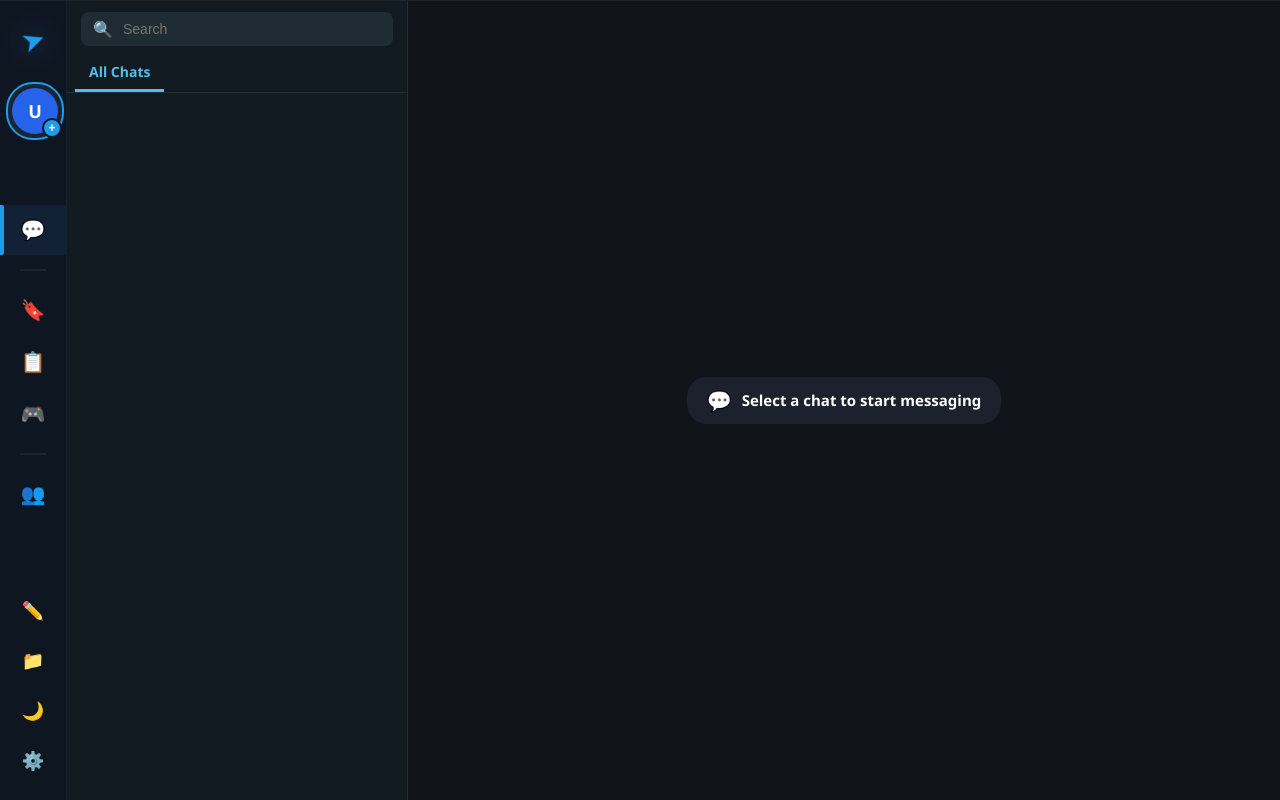
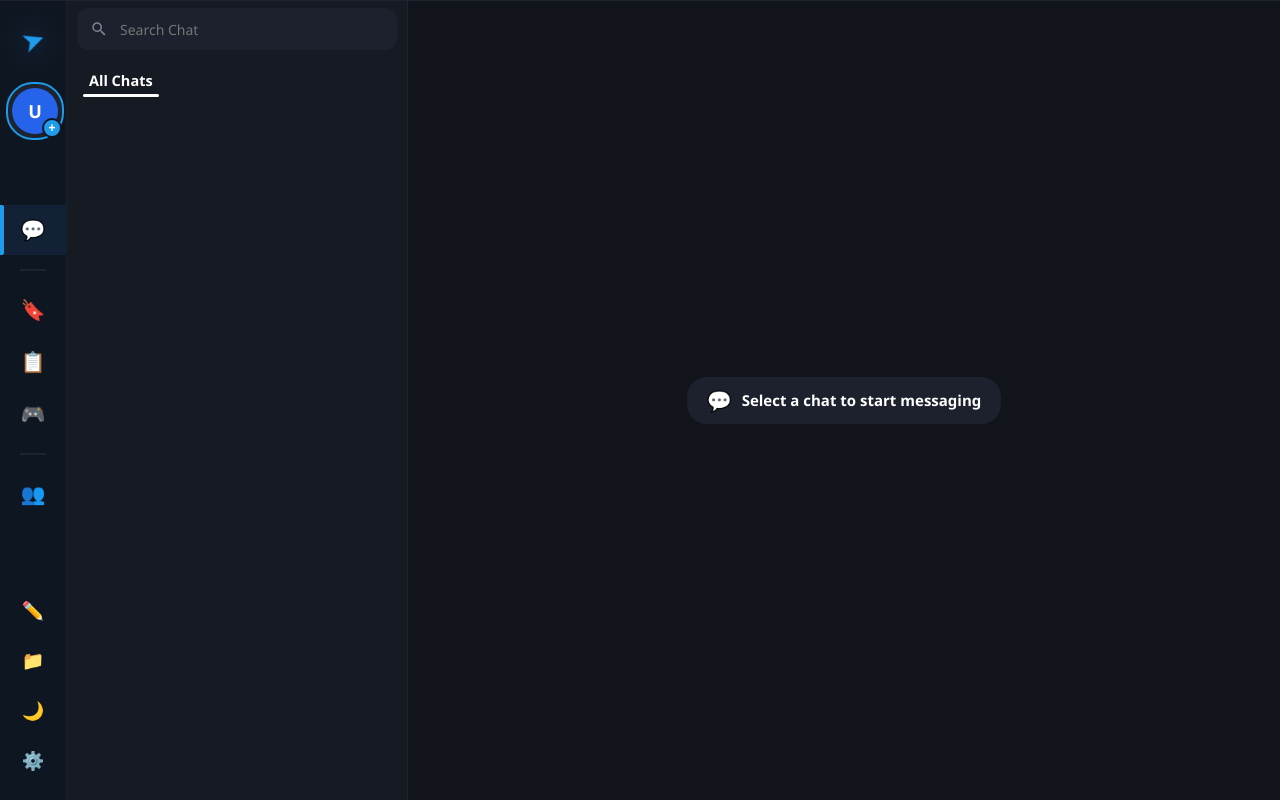
Before and after one commit to madmaks00/messenger-react, a React (Vite) app: page / in a window 1280 px wide. Built offline with nearby package versions, Linux system fonts and the light colour scheme.

Commit message:
Style C# WPF

```diff
--- a/src/components/sidebar/SidebarChatsView.tsx
+++ b/src/components/sidebar/SidebarChatsView.tsx
@@ -8,19 +8,61 @@ import { chatService } from '../../services/chat.service';
 
 const ITEM_HEIGHT = 68;
 
+// Векторные Material Design иконки сайдбара
+const SidebarIcons = {
+  Magnify: () => (
+    <svg width="18" height="18" viewBox="0 0 24 24" fill="currentColor">
+      <path d="M9.5 3A6.5 6.5 0 0 1 16 9.5c0 1.61-.59 3.09-1.56 4.23l.27.27h.79l5 5l-1.5 1.5l-5-5v-.79l-.27-.27A6.516 6.516 0 0 1 9.5 16A6.5 6.5 0 0 1 3 9.5A6.5 6.5 0 0 1 9.5 3m0 2C7 5 5 7 5 9.5S7 14 9.5 14S14 12 14 9.5S12 5 9.5 5z" />
+    </svg>
+  ),
+  Pin: () => (
+    <svg width="14" height="14" viewBox="0 0 24 24" fill="currentColor" style={{ transform: 'rotate(45deg)' }}>
+      <path d="M16 12V4h1V2H7v2h1v8l-2 2v2h5.2v6h1.6v-6H18v-2l-2-2z" />
+    </svg>
+  ),
+  BellOff: () => (
+    <svg width="14" height="14" viewBox="0 0 24 24" fill="currentColor">
+      <path d="M20.84 22.73L19.11 21H18c-.55 0-1-.45-1-1v-.89L13.89 15.9c-.3.06-.6.1-.89.1c-2.76 0-5-2.24-5-5c0-.29.04-.59.1-.89L4.27 6.27L2 8.54l1.43 1.43C3.16 10.74 3 11.83 3 13v4l-2 2v1h15.73l2.84 2.84l1.27-1.11M12 22a2 2 0 0 0 2-2h-4a2 2 0 0 0 2 2M10.88 4.22c.36-.14.74-.22 1.12-.22c2.76 0 5 2.24 5 5v4.18l2 2V9a7 7 0 0 0-5.83-6.9v-.6a1.17 1.17 0 0 0-2.34 0v.6c-.66.11-1.3.33-1.89.65l1.94 1.47z" />
+    </svg>
+  ),
+  Lock: () => (
+    <svg width="15" height="15" viewBox="0 0 24 24" fill="currentColor">
+      <path d="M12 17a2 2 0 0 0 2-2a2 2 0 0 0-2-2a2 2 0 0 0-2 2a2 2 0 0 0 2 2m6-9a2 2 0 0 1 2 2v10a2 2 0 0 1-2 2H6a2 2 0 0 1-2-2V10a2 2 0 0 1 2-2h1V6a5 5 0 0 1 5-5a5 5 0 0 1 5 5v2h1m-6-5a3 3 0 0 0-3 3v2h6V6a3 3 0 0 0-3-3z" />
+    </svg>
+  ),
+  GroupBadge: () => (
+    <svg width="12" height="12" viewBox="0 0 24 24" fill="currentColor">
+      <path d="M16 17v2H2v-2s0-4 7-4s7 4 7 4m-3.5-9.5A3.5 3.5 0 1 0 9 11a3.5 3.5 0 0 0 3.5-3.5m3.44 1.3a5.53 5.53 0 0 1 0 7.4A7.47 7.47 0 0 1 22 17v2h-4v-2c0-.77-.16-1.5-.44-2.17A5.5 5.5 0 0 0 16 11.5a5.7 5.7 0 0 0-.06-2.7z" />
+    </svg>
+  ),
+  Broom: () => (
+    <svg width="18" height="18" viewBox="0 0 24 24" fill="currentColor">
+      <path d="M19.36 2.72l1.42 1.42l-5.68 5.68l-.71-.71l-1.42 1.42l2.83 2.83l-1.42 1.42l-.71-.71l-2.12 2.12c-.2.2-.45.33-.73.38L4.3 18.05c-.6.1-1.18-.3-1.28-.9c-.03-.18 0-.36.08-.52l1.47-6.54c.05-.28.18-.53.38-.73l7.78-7.78l1.41 1.42l-.7.71l1.41 1.41l.71-.71l4.11-2.69z" />
+    </svg>
+  ),
+  Delete: () => (
+    <svg width="18" height="18" viewBox="0 0 24 24" fill="currentColor">
+      <path d="M19 4h-3.5l-1-1h-5l-1 1H5v2h14M6 19a2 2 0 0 0 2 2h8a2 2 0 0 0 2-2V7H6v12z" />
+    </svg>
+  ),
+};
+
+// Палитра аватаров точно из конвертера WPF
+const AVATAR_COLORS = ['#E17076', '#7BC862', '#65AADD', '#A695E7', '#EE7AE9', '#6EC9CB', '#FAA774'];
+const getAvatarColor = (id: number = 0) => AVATAR_COLORS[Math.abs(id) % AVATAR_COLORS.length];
+
 export const SidebarChatsView: React.FC = () => {
-  const { allChats, openChat, togglePinChat, toggleMuteChat, deleteChat, clearChatHistory } = useSidebarChatsStore();
+  const { allChats, openChat, togglePinChat, toggleMuteChat, deleteChat, clearChatHistory, selectedChatUser } = useSidebarChatsStore();
   const { chatFolders, selectedFolderId, selectFolder, reorderFolders } = useChatFolderStore();
-  const { selectChatUser } = useChatStore();
 
   const [searchQuery, setSearchQuery] = useState('');
+  const [hoveredChatId, setHoveredChatId] = useState<number | null>(null);
   const [draggedFolderIndex, setDraggedFolderIndex] = useState<number | null>(null);
   const [contextMenu, setContextMenu] = useState<{ x: number; y: number; chat: IChatListItem } | null>(null);
 
   const containerRef = useRef<HTMLDivElement>(null);
   const [scrollTop, setScrollTop] = useState(0);
 
-  // 1. Фильтрация чатов по выбранной папке и поисковому запросу
   const filteredChats = useMemo(() => {
     let result = allChats;
 
@@ -45,16 +87,14 @@ export const SidebarChatsView: React.FC = () => {
     return result;
   }, [allChats, selectedFolderId, searchQuery, chatFolders]);
 
-  // 2. Виртуализация списка чатов (68px на строку)
   const totalHeight = filteredChats.length * ITEM_HEIGHT;
-  const viewportHeight = 600; // средний viewport
+  const viewportHeight = 600;
   const firstIndex = Math.max(0, Math.floor(scrollTop / ITEM_HEIGHT) - 2);
   const lastIndex = Math.min(filteredChats.length - 1, Math.ceil((scrollTop + viewportHeight) / ITEM_HEIGHT) + 2);
   const visibleChats = filteredChats.slice(firstIndex, lastIndex + 1);
 
-  // 3. Drag and Drop для вкладок папок
   const handleDragStart = (index: number) => {
-    if (index === 0) return; // Системную папку "All Chats" двигать нельзя
+    if (index === 0) return;
     setDraggedFolderIndex(index);
   };
 
@@ -71,23 +111,62 @@ export const SidebarChatsView: React.FC = () => {
   };
 
   return (
-    <div style={{ width: 340, height: '100%', background: '#111B21', borderRight: '1px solid #222E35', display: 'flex', flexDirection: 'column' }}>
-      {/* СТРОКА ПОИСКА */}
-      <div style={{ padding: '12px 14px 8px 14px' }}>
-        <div style={{ background: '#202C33', borderRadius: 8, display: 'flex', alignItems: 'center', padding: '6px 12px' }}>
-          <span style={{ marginRight: 8, color: '#8696A0' }}>🔍</span>
+    <div
+      style={{
+        width: 340,
+        height: '100%',
+        backgroundColor: '#161A23', // BgList
+        display: 'flex',
+        flexDirection: 'column',
+        position: 'relative',
+        userSelect: 'none',
+      }}
+    >
+      {/* 1. ПОЛЕ ПОИСКА (SidebarSearchInputBorderStyle: Height=40, Radius=12, Bg=#1C212D) */}
+      <div style={{ padding: '8px 10px 4px 10px' }}>
+        <div
+          style={{
+            height: 40,
+            backgroundColor: '#1C212D',
+            borderRadius: 12,
+            display: 'flex',
+            alignItems: 'center',
+            padding: '0 12px',
+            border: '1.2px solid transparent',
+          }}
+        >
+          <span style={{ color: '#7D8494', display: 'flex', alignItems: 'center', marginRight: 10 }}>
+            <SidebarIcons.Magnify />
+          </span>
           <input
             type="text"
-            placeholder="Search"
+            placeholder="Search Chat"
             value={searchQuery}
             onChange={(e) => setSearchQuery(e.target.value)}
-            style={{ background: 'transparent', border: 'none', outline: 'none', color: '#E9EDEF', fontSize: 14, width: '100%' }}
+            style={{
+              background: 'transparent',
+              border: 'none',
+              outline: 'none',
+              color: '#FFFFFF',
+              fontSize: 14,
+              width: '100%',
+              fontFamily: 'Segoe UI, sans-serif',
+            }}
           />
         </div>
       </div>
 
-      {/* ВКЛАДКИ ПАПОК ЧАТОВ */}
-      <div style={{ display: 'flex', overflowX: 'auto', borderBottom: '1px solid #222E35', padding: '0 8px' }}>
+      {/* 2. ВКЛАДКИ ПАПОК (FolderTabStyle: Height=35, 14.5px SemiBold, без нижних границ) */}
+      <div
+        style={{
+          display: 'flex',
+          overflowX: 'auto',
+          padding: '0 10px',
+          height: 45,
+          alignItems: 'center',
+          scrollbarWidth: 'none',
+        }}
+      >
         {chatFolders.map((folder: IChatFolder, idx: number) => {
           const isSelected = selectedFolderId === folder.id;
           return (
@@ -98,23 +177,39 @@ export const SidebarChatsView: React.FC = () => {
               onDragOver={(e) => handleDragOver(e, idx)}
               onClick={() => selectFolder(folder.id)}
               style={{
-                padding: '8px 14px',
-                fontSize: 14,
+                position: 'relative',
+                height: 35,
+                padding: '6px 12px 0 12px',
+                fontSize: 14.5,
                 fontWeight: 600,
-                color: isSelected ? '#53BDEB' : '#8696A0',
-                borderBottom: isSelected ? '3px solid #53BDEB' : '3px solid transparent',
+                color: isSelected ? '#FFFFFF' : '#7D8494',
                 cursor: 'pointer',
                 whiteSpace: 'nowrap',
-                userSelect: 'none',
+                display: 'flex',
+                alignItems: 'center',
+                justifyContent: 'center',
               }}
             >
-              {folder.name}
+              <span>{folder.name}</span>
+              {isSelected && (
+                <div
+                  style={{
+                    position: 'absolute',
+                    bottom: 0,
+                    left: 6,
+                    right: 6,
+                    height: 3,
+                    borderRadius: 1.5,
+                    backgroundColor: folder.color || '#FFFFFF',
+                  }}
+                />
+              )}
             </div>
           );
         })}
       </div>
 
-      {/* ВИРТУАЛИЗИРОВАННЫЙ СПИСОК ЧАТОВ */}
+      {/* 3. СПИСОК ЧАТОВ (ChatListItemStyle: Height=68, CornerRadius=12, Margin 8px) */}
       <div
         ref={containerRef}
         onScroll={(e) => setScrollTop(e.currentTarget.scrollTop)}
@@ -124,6 +219,9 @@ export const SidebarChatsView: React.FC = () => {
           {visibleChats.map((chat, idx) => {
             const actualIndex = firstIndex + idx;
             const topOffset = actualIndex * ITEM_HEIGHT;
+            const isSelected = selectedChatUser?.id === (chat.isGroup ? chat.groupId : chat.userId);
+            const isHovered = hoveredChatId === (chat.id || actualIndex);
+
             const [preview] = MessagePreviewHelper.formatPreview(
               chat.lastMessage,
               chat.lastMessageType,
@@ -137,57 +235,152 @@ export const SidebarChatsView: React.FC = () => {
                 key={chat.id || actualIndex}
                 onClick={() => openChat(chat)}
                 onContextMenu={(e) => handleContextMenu(e, chat)}
+                onMouseEnter={() => setHoveredChatId(chat.id || actualIndex)}
+                onMouseLeave={() => setHoveredChatId(null)}
                 style={{
                   position: 'absolute',
                   top: `${topOffset}px`,
-                  left: 0,
-                  right: 0,
+                  left: 8,
+                  right: 8,
                   height: `${ITEM_HEIGHT}px`,
                   display: 'flex',
                   alignItems: 'center',
-                  padding: '0 12px',
+                  padding: '0 15px',
+                  borderRadius: 12,
                   cursor: 'pointer',
-                  borderBottom: '1px solid rgba(255, 255, 255, 0.03)',
+                  backgroundColor: isSelected ? '#232836' : isHovered ? '#1C212D' : 'transparent',
+                  transition: 'background-color 0.1s ease',
+                  boxSizing: 'border-box',
                 }}
               >
-                {/* Аватарка */}
-                <div style={{ position: 'relative', width: 48, height: 48, marginRight: 12 }}>
-                  <div style={{ width: 48, height: 48, borderRadius: 24, background: '#334155', display: 'flex', alignItems: 'center', justifyContent: 'center', color: '#FFF', fontWeight: 'bold', fontSize: 17, overflow: 'hidden' }}>
+                {/* Аватарка (46x46, CornerRadius=23) */}
+                <div style={{ position: 'relative', width: 46, height: 46, marginRight: 12, flexShrink: 0 }}>
+                  <div
+                    style={{
+                      width: 46,
+                      height: 46,
+                      borderRadius: 23,
+                      backgroundColor: getAvatarColor(chat.userId || chat.groupId || 0),
+                      display: 'flex',
+                      alignItems: 'center',
+                      justifyContent: 'center',
+                      color: '#FFFFFF',
+                      fontWeight: 600,
+                      fontSize: 16,
+                      overflow: 'hidden',
+                    }}
+                  >
                     {chat.avatarPath ? (
                       <img src={chat.avatarPath} alt="" style={{ width: '100%', height: '100%', objectFit: 'cover' }} />
                     ) : (
                       ((chat.isGroup ? chat.groupName : chat.nickName) || 'U').charAt(0).toUpperCase()
                     )}
                   </div>
-                  {chat.isOnline && (
-                    <div style={{ position: 'absolute', bottom: 1, right: 1, width: 12, height: 12, borderRadius: 6, background: '#22C55E', border: '2px solid #111B21' }} />
+
+                  {/* Зеленый индикатор онлайна (12x12, Border=2 #1C212D) */}
+                  {chat.isOnline && !chat.isGroup && (
+                    <div
+                      style={{
+                        position: 'absolute',
+                        bottom: 0,
+                        right: 0,
+                        width: 12,
+                        height: 12,
+                        borderRadius: 6,
+                        backgroundColor: '#4CAF50', // ActiveOnlineIndicatorBgBrush
+                        border: '2px solid #1C212D',
+                      }}
+                    />
+                  )}
+
+                  {/* Бейдж группы */}
+                  {chat.isGroup && (
+                    <div
+                      style={{
+                        position: 'absolute',
+                        bottom: -3,
+                        right: -3,
+                        width: 20,
+                        height: 20,
+                        borderRadius: 9,
+                        backgroundColor: '#1E9BEB',
+                        border: '2px solid #1C212D',
+                        display: 'flex',
+                        alignItems: 'center',
+                        justifyContent: 'center',
+                        color: '#FFFFFF',
+                      }}
+                    >
+                      <SidebarIcons.GroupBadge />
+                    </div>
                   )}
                 </div>
 
-                {/* Название и текст последнего сообщения */}
+                {/* Название и последнее сообщение */}
                 <div style={{ flex: 1, minWidth: 0 }}>
-                  <div style={{ display: 'flex', justifyContent: 'space-between', marginBottom: 2 }}>
-                    <div style={{ color: '#E9EDEF', fontSize: 15, fontWeight: 600, display: 'flex', alignItems: 'center', gap: 4, overflow: 'hidden', textOverflow: 'ellipsis', whiteSpace: 'nowrap' }}>
-                      {chat.isSecretChat && <span>🔒</span>}
+                  <div style={{ display: 'flex', justifyContent: 'space-between', alignItems: 'center', marginBottom: 2 }}>
+                    <div
+                      style={{
+                        color: '#FFFFFF', // ChatListItemNameTextBrush
+                        fontSize: 15,
+                        fontWeight: 600,
+                        display: 'flex',
+                        alignItems: 'center',
+                        gap: 4,
+                        overflow: 'hidden',
+                        textOverflow: 'ellipsis',
+                        whiteSpace: 'nowrap',
+                      }}
+                    >
+                      {chat.isSecretChat && <SidebarIcons.Lock />}
                       <span>{chat.isGroup ? chat.groupName : chat.nickName}</span>
                     </div>
-                    <div style={{ color: '#8696A0', fontSize: 11.5 }}>
-                      {chat.lastMessageTime ? new Date(chat.lastMessageTime).toLocaleTimeString([], { hour: '2-digit', minute: '2-digit' }) : ''}
+
+                    {/* Время и иконки пина/звука */}
+                    <div style={{ display: 'flex', alignItems: 'center', gap: 4 }}>
+                      {chat.isMuted && <span style={{ color: '#7D8494' }}><SidebarIcons.BellOff /></span>}
+                      {chat.isPinned && <span style={{ color: '#7D8494' }}><SidebarIcons.Pin /></span>}
+                      <span style={{ color: '#7D8494', fontSize: 12 }}>
+                        {chat.lastMessageTime ? new Date(chat.lastMessageTime).toLocaleTimeString([], { hour: '2-digit', minute: '2-digit' }) : ''}
+                      </span>
                     </div>
                   </div>
 
                   <div style={{ display: 'flex', justifyContent: 'space-between', alignItems: 'center' }}>
-                    <div style={{ color: '#8696A0', fontSize: 13, overflow: 'hidden', textOverflow: 'ellipsis', whiteSpace: 'nowrap', maxWidth: 190 }}>
-                      {chat.isTyping ? <span style={{ color: '#53BDEB' }}>typing...</span> : preview}
+                    <div
+                      style={{
+                        color: '#7D8494', // TextMuted
+                        fontSize: 13,
+                        overflow: 'hidden',
+                        textOverflow: 'ellipsis',
+                        whiteSpace: 'nowrap',
+                        maxWidth: 190,
+                      }}
+                    >
+                      {chat.isTyping ? <span style={{ color: '#1E9BEB', fontWeight: 600 }}>typing...</span> : preview}
                     </div>
-                    <div style={{ display: 'flex', gap: 4, alignItems: 'center' }}>
-                      {chat.isPinned && <span style={{ color: '#8696A0', fontSize: 12 }}>📌</span>}
-                      {chat.unreadCount > 0 && (
-                        <div style={{ background: chat.isMuted ? '#64748B' : '#53BDEB', color: '#111B21', borderRadius: 10, padding: '1px 6px', fontSize: 11, fontWeight: 'bold' }}>
-                          {chat.unreadCount}
-                        </div>
-                      )}
-                    </div>
+
+                    {/* Бейдж непрочитанных (ChatUnreadBadge) */}
+                    {chat.unreadCount > 0 && (
+                      <div
+                        style={{
+                          backgroundColor: chat.isMuted ? '#6C757D' : '#1E9BEB',
+                          color: '#FFFFFF',
+                          borderRadius: 10,
+                          minWidth: 20,
+                          height: 20,
+                          padding: '0 5px',
+                          fontSize: 11,
+                          fontWeight: 'bold',
+                          display: 'flex',
+                          alignItems: 'center',
+                          justifyContent: 'center',
+                          boxSizing: 'border-box',
+                        }}
+                      >
+                        {chat.unreadCount}
+                      </div>
+                    )}
                   </div>
                 </div>
               </div>
@@ -196,7 +389,7 @@ export const SidebarChatsView: React.FC = () => {
         </div>
       </div>
 
-      {/* КОНТЕКСТНОЕ МЕНЮ ЧАТА */}
+      {/* 4. КОНТЕКСТНОЕ МЕНЮ (SidebarContextMenuStyle: Bg=#1C212D, Border=#2A303C, CornerRadius=12) */}
       {contextMenu && (
         <div onClick={() => setContextMenu(null)} style={{ position: 'fixed', inset: 0, zIndex: 1000 }}>
           <div
@@ -205,26 +398,34 @@ export const SidebarChatsView: React.FC = () => {
               position: 'fixed',
               top: contextMenu.y,
               left: contextMenu.x,
-              background: '#202C33',
-              border: '1px solid #334155',
-              borderRadius: 8,
-              padding: '6px 0',
-              boxShadow: '0 8px 24px rgba(0,0,0,0.5)',
+              backgroundColor: '#1C212D',
+              border: '1px solid #2A303C',
+              borderRadius: 12,
+              padding: '4px 0',
+              boxShadow: '0 15px 30px rgba(0, 0, 0, 0.4)',
               zIndex: 1001,
-              minWidth: 170,
+              minWidth: 200,
             }}
           >
-            <div style={sidebarMenuItemStyle} onClick={() => { togglePinChat(contextMenu.chat, chatService); setContextMenu(null); }}>
-              📌 {contextMenu.chat.isPinned ? 'Unpin' : 'Pin'}
+            <div style={contextMenuItemStyle} onClick={() => { togglePinChat(contextMenu.chat, chatService); setContextMenu(null); }}>
+              <SidebarIcons.Pin />
+              <span>{contextMenu.chat.isPinned ? 'Unpin' : 'Pin'}</span>
             </div>
-            <div style={sidebarMenuItemStyle} onClick={() => { toggleMuteChat(contextMenu.chat, chatService); setContextMenu(null); }}>
-              🔔 {contextMenu.chat.isMuted ? 'Unmute' : 'Mute'}
+            <div style={contextMenuItemStyle} onClick={() => { toggleMuteChat(contextMenu.chat, chatService); setContextMenu(null); }}>
+              <SidebarIcons.BellOff />
+              <span>{contextMenu.chat.isMuted ? 'Unmute Notifications' : 'Mute Notifications'}</span>
             </div>
-            <div style={sidebarMenuItemStyle} onClick={() => { clearChatHistory(contextMenu.chat, chatService, false); setContextMenu(null); }}>
-              🧹 Clear History
+            <div style={{ height: 1, backgroundColor: '#2A303C', margin: '4px 0' }} />
+            <div style={contextMenuItemStyle} onClick={() => { clearChatHistory(contextMenu.chat, chatService, false); setContextMenu(null); }}>
+              <SidebarIcons.Broom />
+              <span>Clear History</span>
             </div>
-            <div style={{ ...sidebarMenuItemStyle, color: '#EF4444' }} onClick={() => { deleteChat(contextMenu.chat, chatService); setContextMenu(null); }}>
-              🗑 Delete Chat
+            <div
+              style={{ ...contextMenuItemStyle, color: '#FF3B30' }}
+              onClick={() => { deleteChat(contextMenu.chat, chatService); setContextMenu(null); }}
+            >
+              <SidebarIcons.Delete />
+              <span>Delete Chat</span>
             </div>
           </div>
         </div>
@@ -233,12 +434,13 @@ export const SidebarChatsView: React.FC = () => {
   );
 };
 
-const sidebarMenuItemStyle: React.CSSProperties = {
+const contextMenuItemStyle: React.CSSProperties = {
   padding: '8px 16px',
-  fontSize: 13.5,
+  fontSize: 14,
   cursor: 'pointer',
-  color: '#E9EDEF',
+  color: '#FFFFFF',
   display: 'flex',
   alignItems: 'center',
-  gap: 8,
+  gap: 12,
+  transition: 'background 0.1s ease',
 };
```
